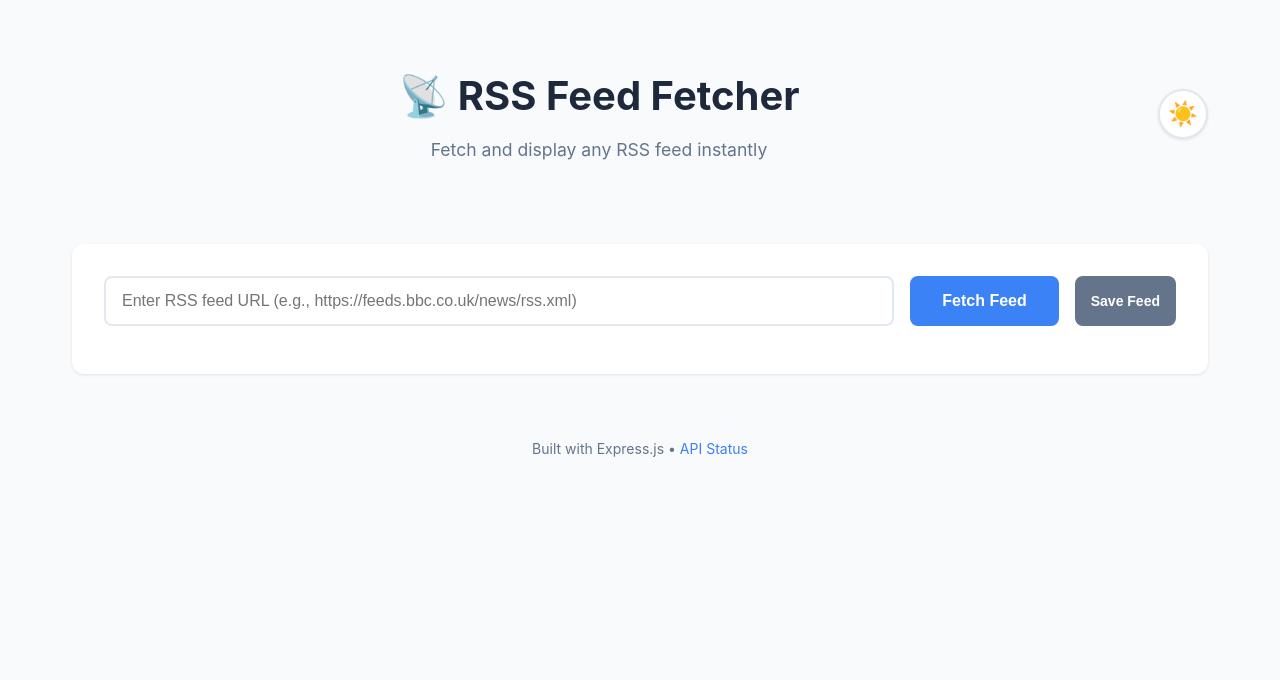
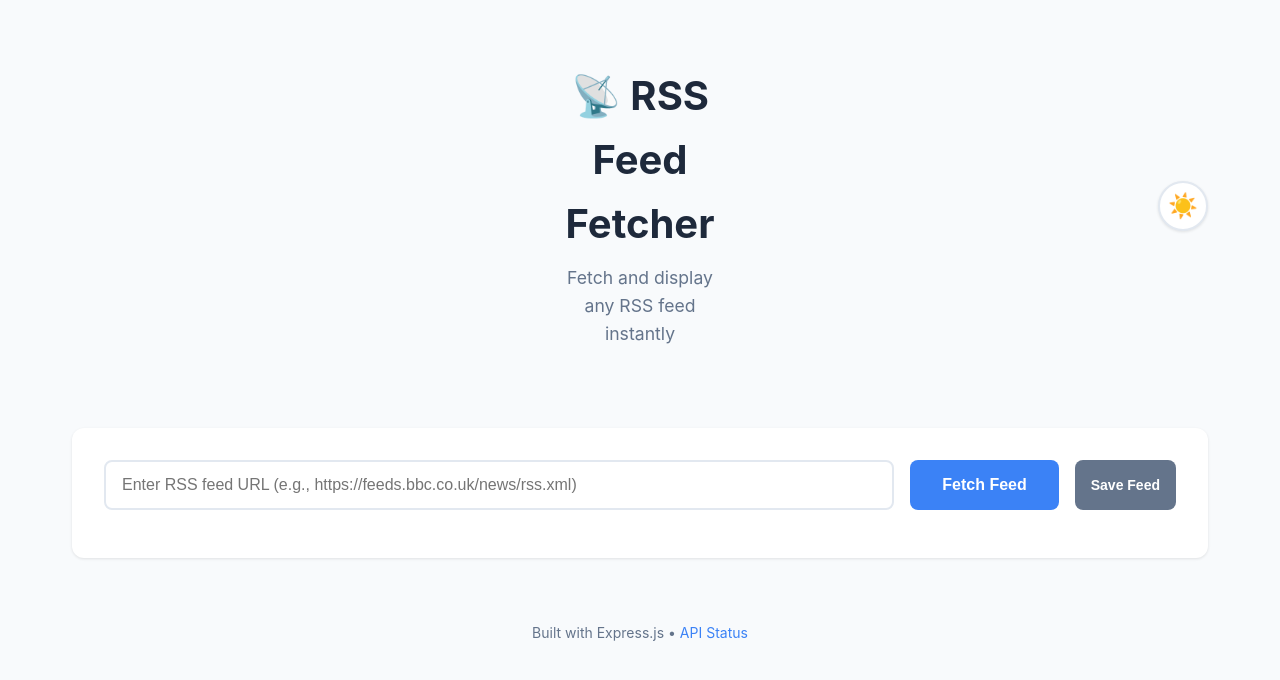
Before and after one commit to thestevenlol/vibe-rss, a website: page public/index.html in a window 1280 px wide. Drawn offline with Linux system fonts and the light colour scheme.

Commit message:
Fix logo centering by repositioning dark mode toggle button

```diff
--- a/public/style.css
+++ b/public/style.css
@@ -54,17 +54,18 @@ header {
     text-align: center;
     margin-bottom: 3rem;
     padding: 2rem 0;
+    position: relative;
 }
 
 .header-content {
     display: flex;
-    justify-content: space-between;
+    justify-content: center;
     align-items: center;
     gap: 2rem;
 }
 
 .header-content > div {
-    flex: 1;
+    flex: 0;
 }
 
 h1 {
@@ -159,6 +160,10 @@ button {
     padding: 0;
     box-shadow: var(--shadow);
     flex-shrink: 0;
+    position: absolute;
+    right: 0;
+    top: 50%;
+    transform: translateY(-50%);
 }
 
 .dark-mode-toggle:hover {
```
